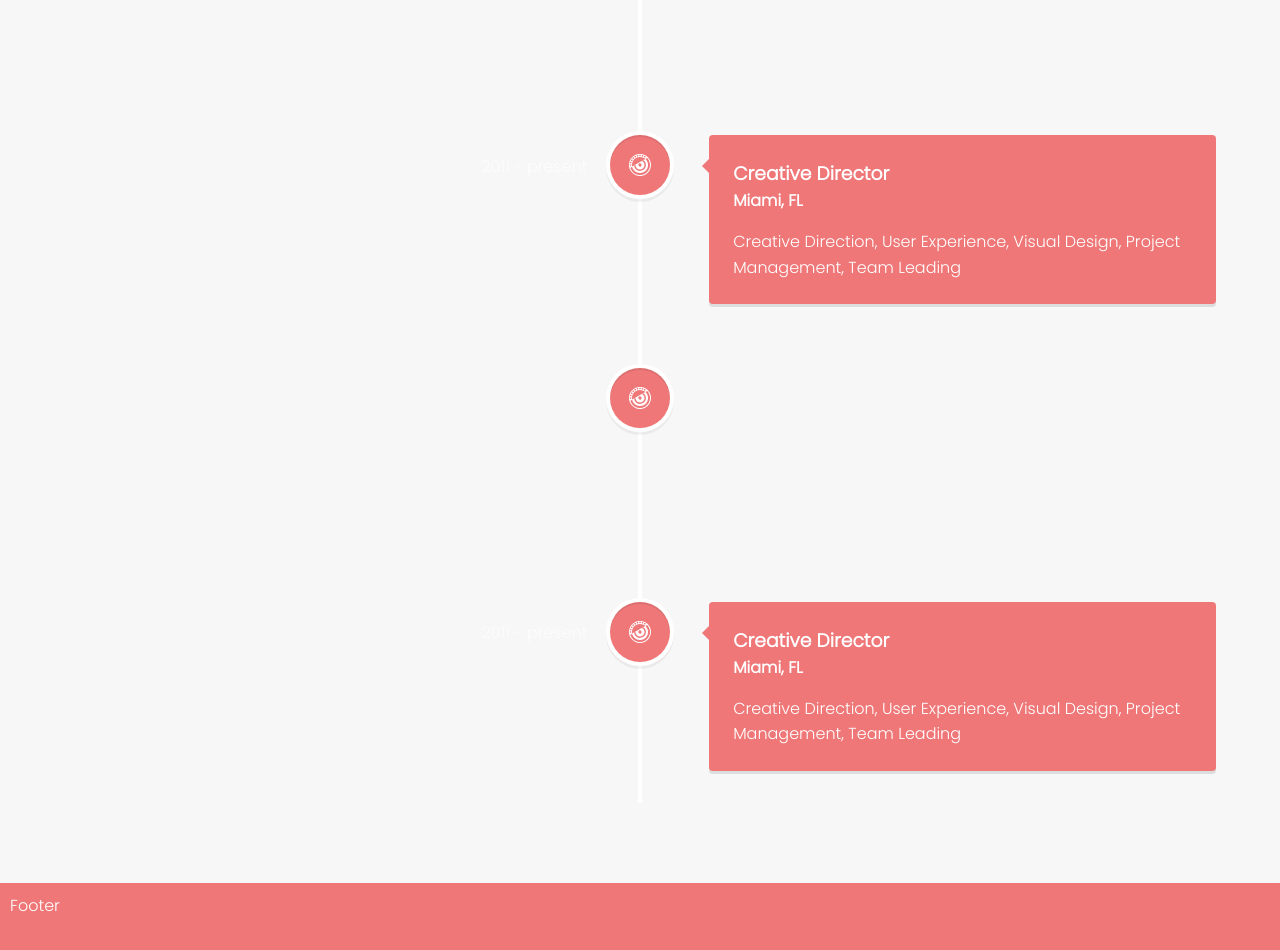
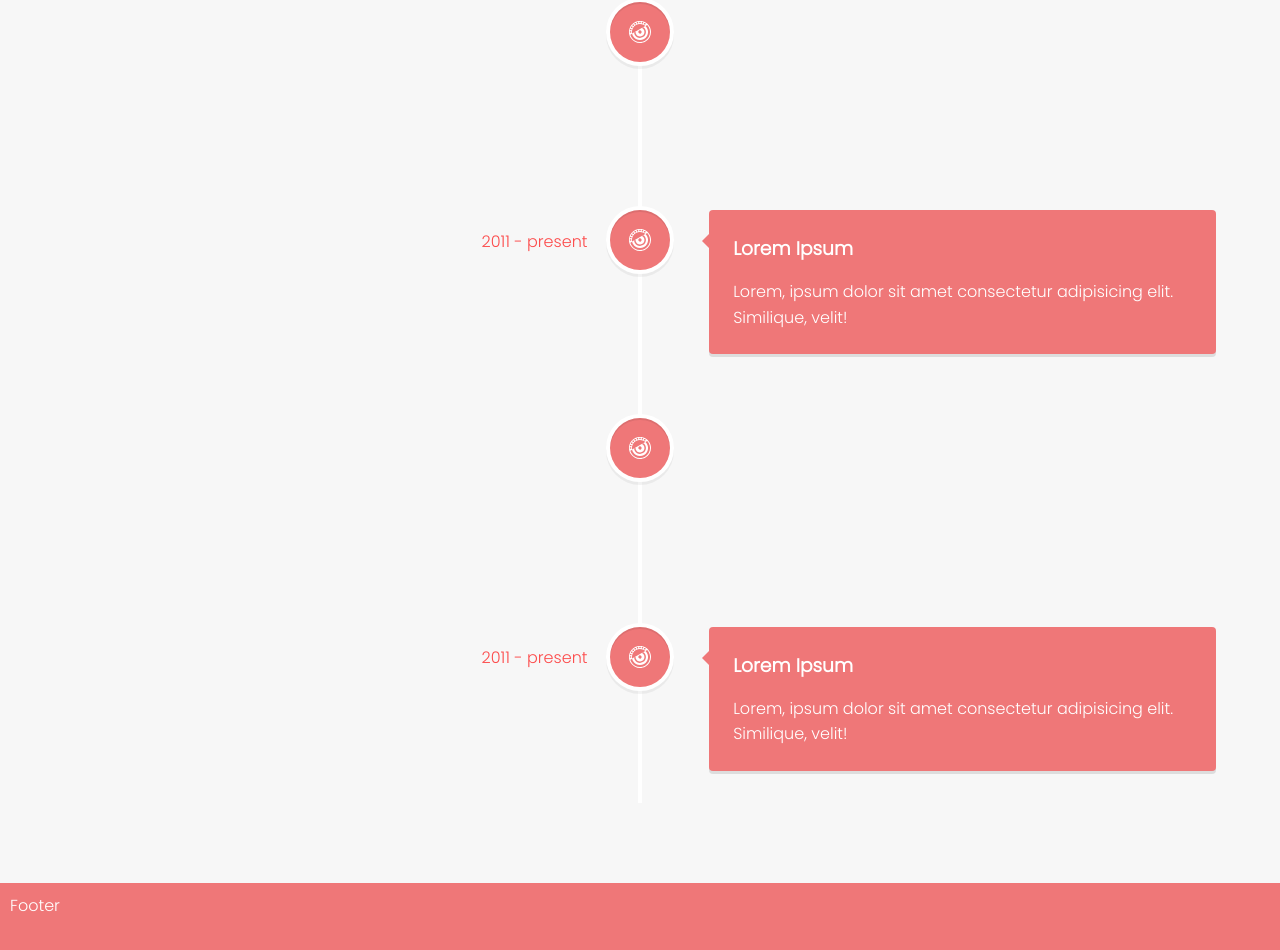
Before and after one commit to SukritSethi/ioncure-landing, a React (Create React App) app: page /about in a window 1280 px wide. Shown: the part 1110-2060 px from the top of the page. Built offline with nearby package versions, Linux system fonts and the light colour scheme; the HTML template or start-up script is replaced by a standard one; a web font is replaced by a local one.

Commit message:
fixed about page

```diff
--- a/src/components/About/About.jsx
+++ b/src/components/About/About.jsx
@@ -16,6 +16,7 @@ import "react-vertical-timeline-component/style.min.css";
 const About = () => {
   return (
     <div className="about__main">
+      <div className="about__main__title">About Us</div>
       <div className="about__owner__info">
         <div className="about__owner__info__left">
           <div className="about__owner__info__image">
@@ -27,12 +28,14 @@ const About = () => {
           </div>
         </div>
         <div className="about__owner__info__right">
-          Lorem ipsum dolor sit amet consectetur adipisicing elit. Ab voluptates
-          culpa itaque in accusantium pariatur molestias, blanditiis voluptas
+          Lorem ipsum dolor sit amet consectetur adipisicing elit. Ab voluptates culpa itaque in accusantium pariatur molestias, blanditiis voluptas
           cumque vero autem consequuntur aspernatur voluptate explicabo
           exercitationem nesciunt est atque fugiat nisi sit at veniam porro
           aperiam. Error eius perferendis aspernatur impedit possimus hic
           voluptatum, doloribus cupiditate praesentium alias quo nisi.
+          <br />
+          <br />
+          Lorem ipsum dolor sit amet consectetur adipisicing elit. Provident, aliquam. Qui ut dignissimos suscipit nostrum quidem, similique natus, perspiciatis voluptate ex doloremque voluptatum laborum odio ullam, blanditiis repudiandae? Deleniti accusamus odio cum magnam commodi, quia ratione debitis fugiat ea quis?
         </div>
       </div>
 
@@ -58,70 +61,67 @@ const About = () => {
             className="vertical-timeline-element--work"
             contentStyle={{ background: "rgb(239, 119, 120)", color: "#fff" }}
             contentArrowStyle={{ borderRight: "7px solid  rgb(239, 119, 120)" }}
+            dateClassName= "about__us__date"
             date="2011 - present"
             iconStyle={{ background: "rgb(239, 119, 120)", color: "#fff" }}
             icon={<GiAbstract002 />}
           >
             <h3 className="vertical-timeline-element-title">
-              Creative Director
+              Lorem Ipsum
             </h3>
-            <h4 className="vertical-timeline-element-subtitle">Miami, FL</h4>
             <p>
-              Creative Direction, User Experience, Visual Design, Project
-              Management, Team Leading
+              Lorem, ipsum dolor sit amet consectetur adipisicing elit. Similique, velit!
             </p>
           </VerticalTimelineElement>
           <VerticalTimelineElement
             className="vertical-timeline-element--work"
             contentStyle={{ background: "rgb(239, 119, 120)", color: "#fff" }}
             contentArrowStyle={{ borderRight: "7px solid  rgb(239, 119, 120)" }}
+            dateClassName= "about__us__date"
             date="2011 - present"
             iconStyle={{ background: "rgb(239, 119, 120)", color: "#fff" }}
             icon={<GiAbstract002 />}
           >
             <h3 className="vertical-timeline-element-title">
-              Creative Director
+              Lorem Ipsum
             </h3>
-            <h4 className="vertical-timeline-element-subtitle">Miami, FL</h4>
             <p>
-              Creative Direction, User Experience, Visual Design, Project
-              Management, Team Leading
+              Lorem, ipsum dolor sit amet consectetur adipisicing elit. Similique, velit!
             </p>
           </VerticalTimelineElement>
           <VerticalTimelineElement
             className="vertical-timeline-element--work"
             contentStyle={{ background: "rgb(239, 119, 120)", color: "#fff" }}
             contentArrowStyle={{ borderRight: "7px solid  rgb(239, 119, 120)" }}
+            dateClassName= "about__us__date"
             date="2011 - present"
             iconStyle={{ background: "rgb(239, 119, 120)", color: "#fff" }}
             icon={<GiAbstract002 />}
           >
             <h3 className="vertical-timeline-element-title">
-              Creative Director
+              Lorem Ipsum
             </h3>
-            <h4 className="vertical-timeline-element-subtitle">Miami, FL</h4>
             <p>
-              Creative Direction, User Experience, Visual Design, Project
-              Management, Team Leading
+              Lorem, ipsum dolor sit amet consectetur adipisicing elit. Similique, velit!
             </p>
           </VerticalTimelineElement>
           <VerticalTimelineElement
             className="vertical-timeline-element--work"
             contentStyle={{ background: "rgb(239, 119, 120)", color: "#fff" }}
             contentArrowStyle={{ borderRight: "7px solid  rgb(239, 119, 120)" }}
+            dateClassName= "about__us__date"
             date="2011 - present"
             iconStyle={{ background: "rgb(239, 119, 120)", color: "#fff" }}
             icon={<GiAbstract002 />}
           >
             <h3 className="vertical-timeline-element-title">
-              Creative Director
+              Lorem Ipsum
             </h3>
-            <h4 className="vertical-timeline-element-subtitle">Miami, FL</h4>
             <p>
-              Creative Direction, User Experience, Visual Design, Project
-              Management, Team Leading
+              Lorem, ipsum dolor sit amet consectetur adipisicing elit. Similique, velit!
             </p>
           </VerticalTimelineElement>
+
 
 
         </VerticalTimeline>
--- a/src/components/Navbar/Navbar.css
+++ b/src/components/Navbar/Navbar.css
@@ -55,3 +55,8 @@
     text-decoration: underline;
     color: red;
   }
+
+  .about__us__date{
+    color: red;
+    font-weight: 600;
+  }
```
